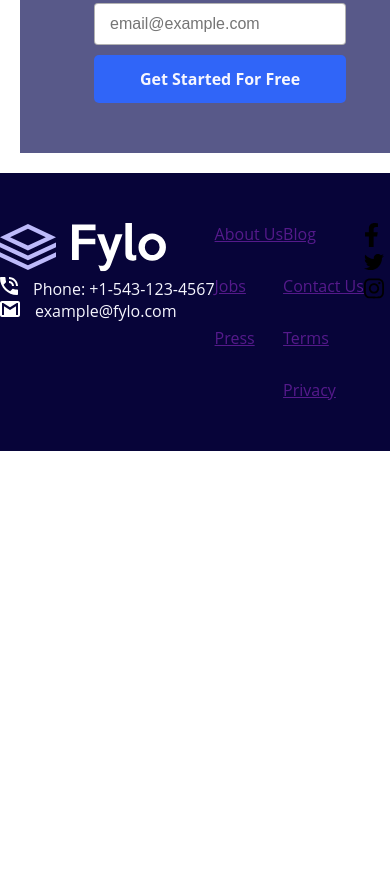
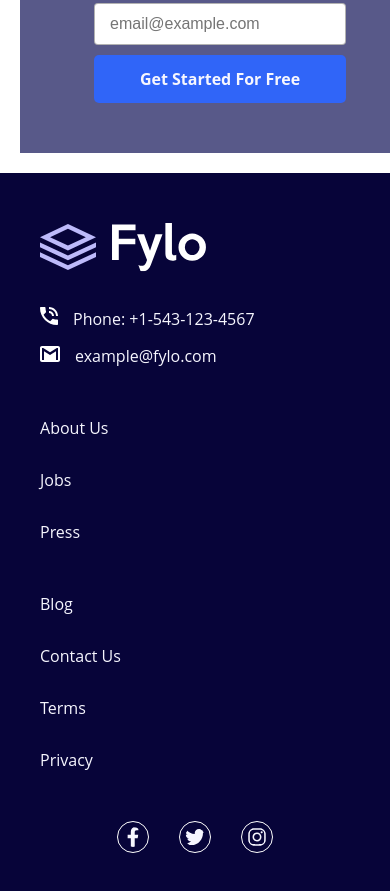
Before and after one commit to Wellissonb/fylo-landing-page, a plain HTML site: page index.html in a window 390 px wide. Shown: the part 2111-3002 px from the top of the page. Before the commit the page ends 2562 px from the top, so only its background shows below. Drawn offline with Linux system fonts and the light colour scheme.

Commit message:
teste responsivo mobile

```diff
--- a/estilos/mobile.css
+++ b/estilos/mobile.css
@@ -61,6 +61,8 @@ main{
     font-family: 'Open Sans', sans-serif;
     text-align: center;
     box-sizing: border-box;
+
+    margin: auto;
 }
 
 .fundo .desktop{
@@ -239,19 +241,26 @@ p#cargo{
 
 footer{
     background-color: var(--VeryDarkBlue);
-    padding: 50px 0px;
+    padding: 50px 40px;
     font-family: 'Open Sans', sans-serif;
     display: flex;
+    flex-direction: column;
 }
 
+footer svg{
+    margin-bottom: 30px;
+}
 
 footer p{
     color: var(--LightGrayishBlue);
 }
 
+footer p#telefone{
+    margin-bottom: 15px;
+}
+
 footer p#telefone:before{
     content: url(../images/icon-phone.svg);
-
     margin-right: 15px;
 }
 
@@ -260,12 +269,51 @@ footer p#emailContato:before{
     margin-right: 15px;
 }
 
-footer .contatosEsuporte1{
+footer .contatosEsuporte1, .contatosEsuporte2{
     display: flex;
     flex-direction: column;
+    list-style: none;
+    margin-top: 50px;
 }
 
-footer .contatosEsuporte2{
+footer .contatosEsuporte1 a, .contatosEsuporte2 a{
+    text-decoration: none;
+    color: var(--LightGrayishBlue);
+    padding: 0px;
+}
+
+footer .contatosEsuporte1 a:hover, .contatosEsuporte2 a:hover{
+    color: var(--BrightBlue);
+    transition-duration: 500ms;
+}
+
+footer .redesSociais{
     display: flex;
-    flex-direction: column;
+    gap: 30px;
+    justify-content: center;
+
+    margin-top: 50px;
 }
+
+footer .redesSociais svg{
+    border: 1px solid white;
+    padding: 5px;
+    border-radius: 50%;
+    width: 20px;
+    height: 20px;
+
+}
+
+footer .redesSociais path{
+    fill: var(--LightGrayishBlue);
+}
+
+
+footer .redesSociais svg:hover path{
+    border: 1px solid var(--BrightBlue);
+    fill: var(--BrightBlue)
+}
+
+footer .redesSociais svg:hover{
+    border: 1px solid var(--BrightBlue);
+}
--- a/index.html
+++ b/index.html
@@ -174,15 +174,15 @@
 
     <div class="redesSociais">
       <div class="circulo">
-        <a href=""><svg xmlns="http://www.w3.org/2000/svg" viewBox="0 0 320 512" style="width: 15px"><!--! Font Awesome Pro 6.2.1 by @fontawesome - https://fontawesome.com License - https://fontawesome.com/license (Commercial License) Copyright 2022 Fonticons, Inc. --><path d="M279.14 288l14.22-92.66h-88.91v-60.13c0-25.35 12.42-50.06 52.24-50.06h40.42V6.26S260.43 0 225.36 0c-73.22 0-121.08 44.38-121.08 124.72v70.62H22.89V288h81.39v224h100.17V288z"/></svg></a>
+        <a href=""><svg xmlns="http://www.w3.org/2000/svg" viewBox="0 0 320 512"><!--! Font Awesome Pro 6.2.1 by @fontawesome - https://fontawesome.com License - https://fontawesome.com/license (Commercial License) Copyright 2022 Fonticons, Inc. --><path d="M279.14 288l14.22-92.66h-88.91v-60.13c0-25.35 12.42-50.06 52.24-50.06h40.42V6.26S260.43 0 225.36 0c-73.22 0-121.08 44.38-121.08 124.72v70.62H22.89V288h81.39v224h100.17V288z"/></svg></a>
       </div>
 
       <div class="cirulo">
-        <a href=""><svg xmlns="http://www.w3.org/2000/svg" viewBox="0 0 512 512" style="width: 20px"><!--! Font Awesome Pro 6.2.1 by @fontawesome - https://fontawesome.com License - https://fontawesome.com/license (Commercial License) Copyright 2022 Fonticons, Inc. --><path d="M459.37 151.716c.325 4.548.325 9.097.325 13.645 0 138.72-105.583 298.558-298.558 298.558-59.452 0-114.68-17.219-161.137-47.106 8.447.974 16.568 1.299 25.34 1.299 49.055 0 94.213-16.568 130.274-44.832-46.132-.975-84.792-31.188-98.112-72.772 6.498.974 12.995 1.624 19.818 1.624 9.421 0 18.843-1.3 27.614-3.573-48.081-9.747-84.143-51.98-84.143-102.985v-1.299c13.969 7.797 30.214 12.67 47.431 13.319-28.264-18.843-46.781-51.005-46.781-87.391 0-19.492 5.197-37.36 14.294-52.954 51.655 63.675 129.3 105.258 216.365 109.807-1.624-7.797-2.599-15.918-2.599-24.04 0-57.828 46.782-104.934 104.934-104.934 30.213 0 57.502 12.67 76.67 33.137 23.715-4.548 46.456-13.32 66.599-25.34-7.798 24.366-24.366 44.833-46.132 57.827 21.117-2.273 41.584-8.122 60.426-16.243-14.292 20.791-32.161 39.308-52.628 54.253z"/></svg></a>
+        <a href=""><svg xmlns="http://www.w3.org/2000/svg" viewBox="0 0 512 512" ><!--! Font Awesome Pro 6.2.1 by @fontawesome - https://fontawesome.com License - https://fontawesome.com/license (Commercial License) Copyright 2022 Fonticons, Inc. --><path d="M459.37 151.716c.325 4.548.325 9.097.325 13.645 0 138.72-105.583 298.558-298.558 298.558-59.452 0-114.68-17.219-161.137-47.106 8.447.974 16.568 1.299 25.34 1.299 49.055 0 94.213-16.568 130.274-44.832-46.132-.975-84.792-31.188-98.112-72.772 6.498.974 12.995 1.624 19.818 1.624 9.421 0 18.843-1.3 27.614-3.573-48.081-9.747-84.143-51.98-84.143-102.985v-1.299c13.969 7.797 30.214 12.67 47.431 13.319-28.264-18.843-46.781-51.005-46.781-87.391 0-19.492 5.197-37.36 14.294-52.954 51.655 63.675 129.3 105.258 216.365 109.807-1.624-7.797-2.599-15.918-2.599-24.04 0-57.828 46.782-104.934 104.934-104.934 30.213 0 57.502 12.67 76.67 33.137 23.715-4.548 46.456-13.32 66.599-25.34-7.798 24.366-24.366 44.833-46.132 57.827 21.117-2.273 41.584-8.122 60.426-16.243-14.292 20.791-32.161 39.308-52.628 54.253z"/></svg></a>
       </div>
 
       <div class="circulo">
-        <a href=""><svg xmlns="http://www.w3.org/2000/svg" viewBox="0 0 448 512" style="width: 20px"><!--! Font Awesome Pro 6.2.1 by @fontawesome - https://fontawesome.com License - https://fontawesome.com/license (Commercial License) Copyright 2022 Fonticons, Inc. --><path d="M224.1 141c-63.6 0-114.9 51.3-114.9 114.9s51.3 114.9 114.9 114.9S339 319.5 339 255.9 287.7 141 224.1 141zm0 189.6c-41.1 0-74.7-33.5-74.7-74.7s33.5-74.7 74.7-74.7 74.7 33.5 74.7 74.7-33.6 74.7-74.7 74.7zm146.4-194.3c0 14.9-12 26.8-26.8 26.8-14.9 0-26.8-12-26.8-26.8s12-26.8 26.8-26.8 26.8 12 26.8 26.8zm76.1 27.2c-1.7-35.9-9.9-67.7-36.2-93.9-26.2-26.2-58-34.4-93.9-36.2-37-2.1-147.9-2.1-184.9 0-35.8 1.7-67.6 9.9-93.9 36.1s-34.4 58-36.2 93.9c-2.1 37-2.1 147.9 0 184.9 1.7 35.9 9.9 67.7 36.2 93.9s58 34.4 93.9 36.2c37 2.1 147.9 2.1 184.9 0 35.9-1.7 67.7-9.9 93.9-36.2 26.2-26.2 34.4-58 36.2-93.9 2.1-37 2.1-147.8 0-184.8zM398.8 388c-7.8 19.6-22.9 34.7-42.6 42.6-29.5 11.7-99.5 9-132.1 9s-102.7 2.6-132.1-9c-19.6-7.8-34.7-22.9-42.6-42.6-11.7-29.5-9-99.5-9-132.1s-2.6-102.7 9-132.1c7.8-19.6 22.9-34.7 42.6-42.6 29.5-11.7 99.5-9 132.1-9s102.7-2.6 132.1 9c19.6 7.8 34.7 22.9 42.6 42.6 11.7 29.5 9 99.5 9 132.1s2.7 102.7-9 132.1z"/></svg></a>
+        <a href=""><svg xmlns="http://www.w3.org/2000/svg" viewBox="0 0 448 512" ><!--! Font Awesome Pro 6.2.1 by @fontawesome - https://fontawesome.com License - https://fontawesome.com/license (Commercial License) Copyright 2022 Fonticons, Inc. --><path d="M224.1 141c-63.6 0-114.9 51.3-114.9 114.9s51.3 114.9 114.9 114.9S339 319.5 339 255.9 287.7 141 224.1 141zm0 189.6c-41.1 0-74.7-33.5-74.7-74.7s33.5-74.7 74.7-74.7 74.7 33.5 74.7 74.7-33.6 74.7-74.7 74.7zm146.4-194.3c0 14.9-12 26.8-26.8 26.8-14.9 0-26.8-12-26.8-26.8s12-26.8 26.8-26.8 26.8 12 26.8 26.8zm76.1 27.2c-1.7-35.9-9.9-67.7-36.2-93.9-26.2-26.2-58-34.4-93.9-36.2-37-2.1-147.9-2.1-184.9 0-35.8 1.7-67.6 9.9-93.9 36.1s-34.4 58-36.2 93.9c-2.1 37-2.1 147.9 0 184.9 1.7 35.9 9.9 67.7 36.2 93.9s58 34.4 93.9 36.2c37 2.1 147.9 2.1 184.9 0 35.9-1.7 67.7-9.9 93.9-36.2 26.2-26.2 34.4-58 36.2-93.9 2.1-37 2.1-147.8 0-184.8zM398.8 388c-7.8 19.6-22.9 34.7-42.6 42.6-29.5 11.7-99.5 9-132.1 9s-102.7 2.6-132.1-9c-19.6-7.8-34.7-22.9-42.6-42.6-11.7-29.5-9-99.5-9-132.1s-2.6-102.7 9-132.1c7.8-19.6 22.9-34.7 42.6-42.6 29.5-11.7 99.5-9 132.1-9s102.7-2.6 132.1 9c19.6 7.8 34.7 22.9 42.6 42.6 11.7 29.5 9 99.5 9 132.1s2.7 102.7-9 132.1z"/></svg></a>
       </div>
 
 
```
